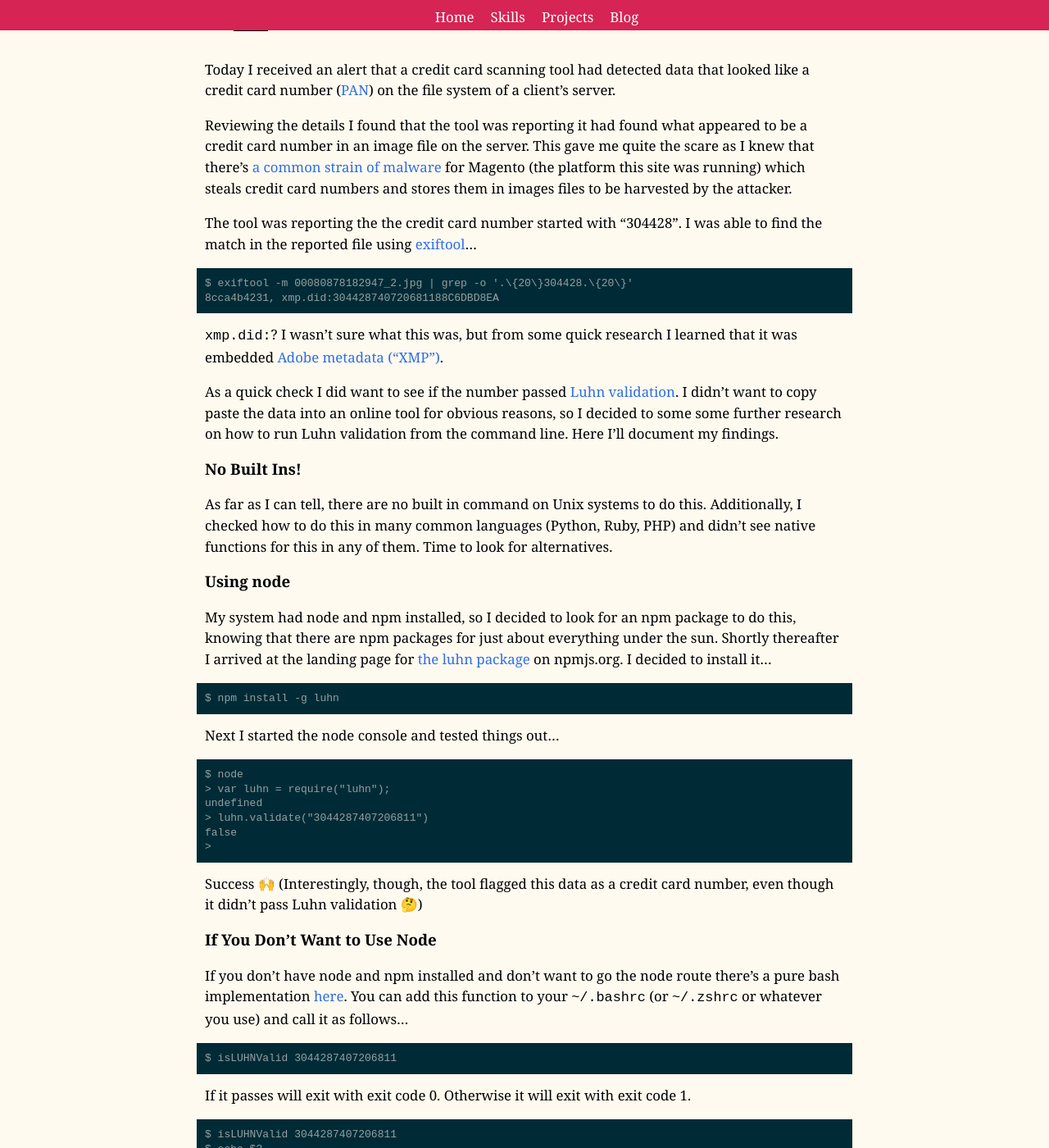
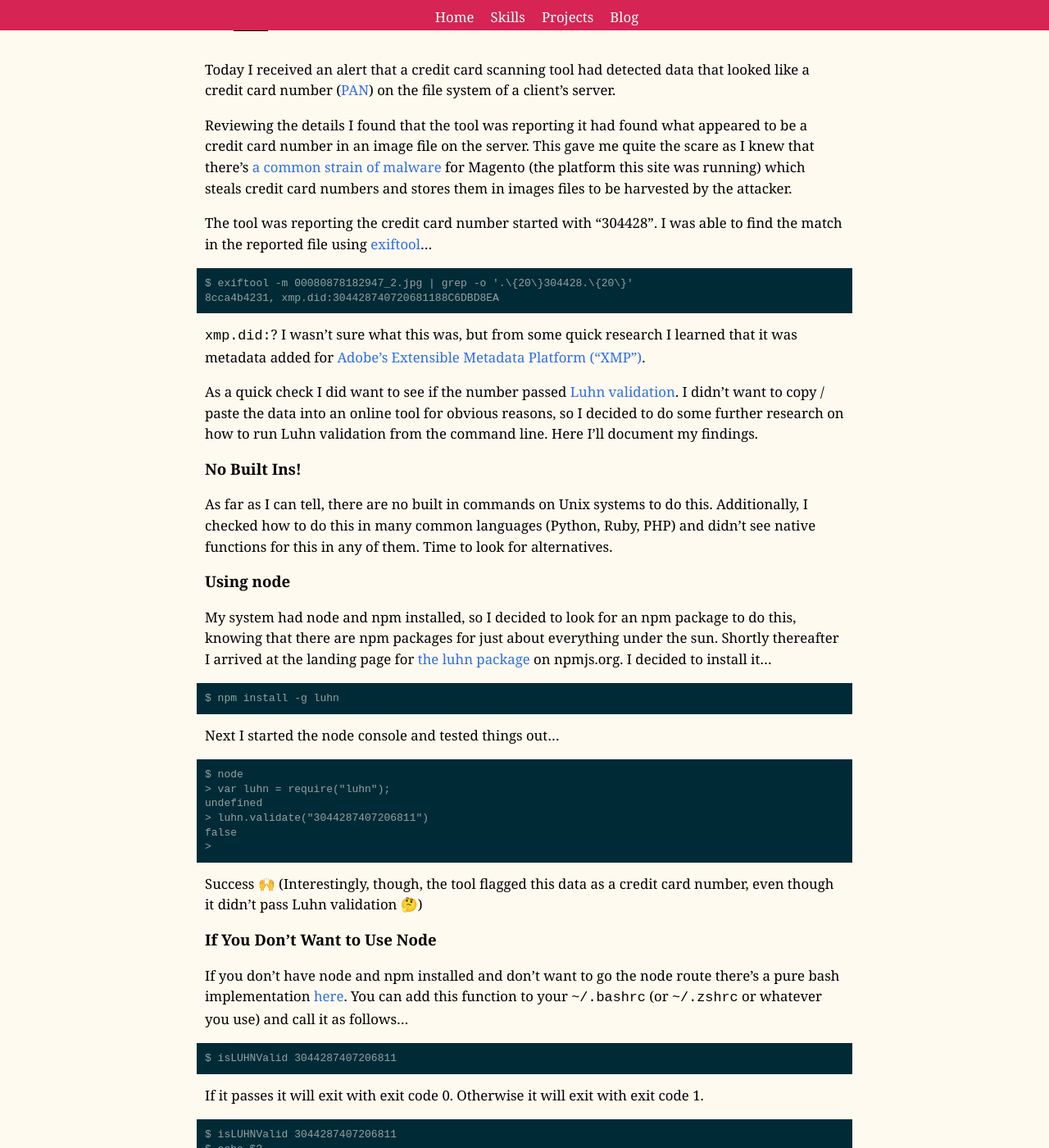
Before and after one commit to mpchadwick/mpchadwick.github.io, a Jekyll site: the page built from _posts/2018-06-12-luhn-validation-from-the-command-line.md, in a window 1280 px wide and 1400 px high, scrolled down 247 px. Shown: the whole window at 82% size. Built offline with Jekyll 4.4.1, drawn with Linux system fonts in a browser that asks for light colours; emoji names are drawn with the system emoji font; comment, search, counter and statistics services are not loaded.

Commit message:
Fix typos

````diff
--- a/_posts/2018-06-12-luhn-validation-from-the-command-line.md
+++ b/_posts/2018-06-12-luhn-validation-from-the-command-line.md
@@ -11,22 +11,22 @@ Today I received an alert that a credit card scanning tool had detected data tha
 
 Reviewing the details I found that the tool was reporting it had found what appeared to be a credit card number in an image file on the server. This gave me quite the scare as I knew that there's [a common strain of malware](https://support.hypernode.com/knowledgebase/about-the-visbot-malware/) for Magento (the platform this site was running) which steals credit card numbers and stores them in images files to be harvested by the attacker.
 
-The tool was reporting the the credit card number started with "304428". I was able to find the match in the reported file using [exiftool](https://www.sno.phy.queensu.ca/~phil/exiftool/)...
+The tool was reporting the credit card number started with "304428". I was able to find the match in the reported file using [exiftool](https://www.sno.phy.queensu.ca/~phil/exiftool/)...
 
 ```
 $ exiftool -m 00080878182947_2.jpg | grep -o '.\{20\}304428.\{20\}'
 8cca4b4231, xmp.did:304428740720681188C6DBD8EA
 ```
 
-`xmp.did:`? I wasn't sure what this was, but from some quick research I learned that it was embedded [Adobe metadata ("XMP")](https://en.wikipedia.org/wiki/Extensible_Metadata_Platform).
+`xmp.did:`? I wasn't sure what this was, but from some quick research I learned that it was metadata added for [Adobe's Extensible Metadata Platform ("XMP")](https://en.wikipedia.org/wiki/Extensible_Metadata_Platform).
 
-As a quick check I did want to see if the number passed [Luhn validation](https://en.wikipedia.org/wiki/Luhn_algorithm). I didn't want to copy paste the data into an online tool for obvious reasons, so I decided to some some further research on how to run Luhn validation from the command line. Here I'll document my findings.
+As a quick check I did want to see if the number passed [Luhn validation](https://en.wikipedia.org/wiki/Luhn_algorithm). I didn't want to copy / paste the data into an online tool for obvious reasons, so I decided to do some further research on how to run Luhn validation from the command line. Here I'll document my findings.
 
 <!-- excerpt_separator -->
 
 ### No Built Ins!
 
-As far as I can tell, there are no built in command on Unix systems to do this. Additionally, I checked how to do this in many common languages (Python, Ruby, PHP) and didn't see native functions for this in any of them. Time to look for alternatives.
+As far as I can tell, there are no built in commands on Unix systems to do this. Additionally, I checked how to do this in many common languages (Python, Ruby, PHP) and didn't see native functions for this in any of them. Time to look for alternatives.
 
 ### Using node
 
@@ -57,7 +57,7 @@ If you don't have node and npm installed and don't want to go the node route the
 $ isLUHNValid 3044287407206811
 ```
 
-If it passes will exit with exit code 0. Otherwise it will exit with exit code 1.
+If it passes it will exit with exit code 0. Otherwise it will exit with exit code 1.
 
 
 ```
````
